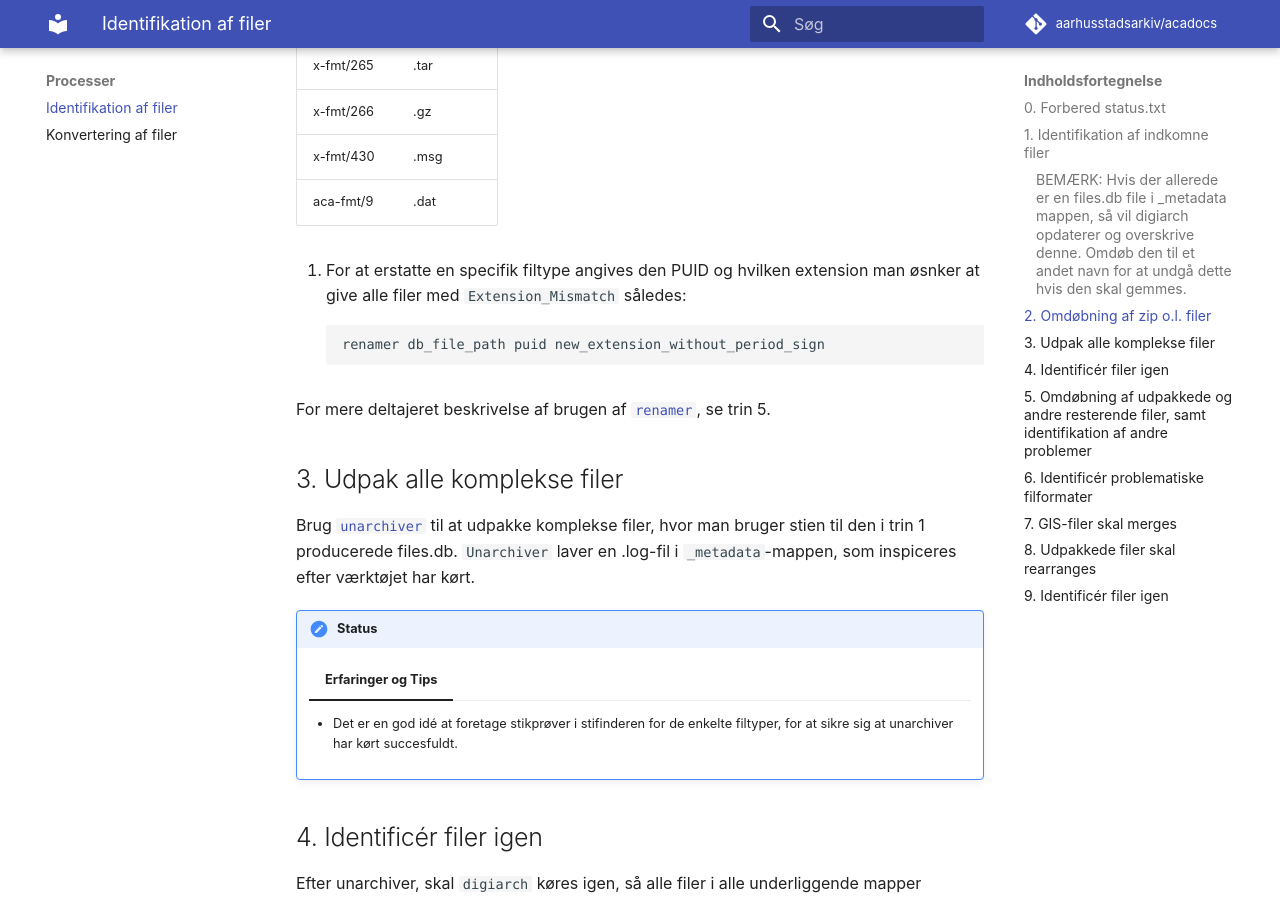
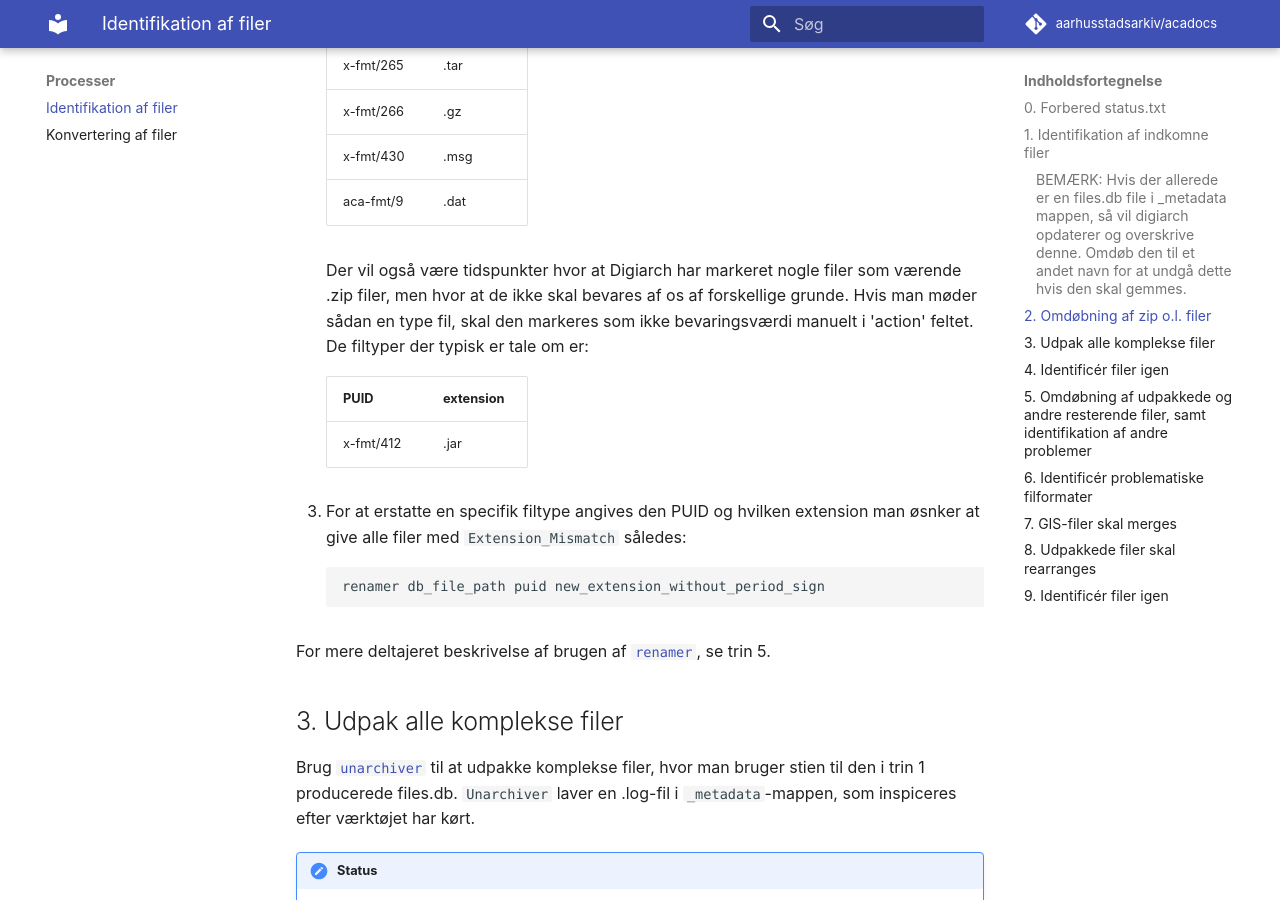
Before and after one commit to aarhusstadsarkiv/acadocs, an MkDocs documentation site: the page built from docs/processes/identify-files.md, in a window 1280 px wide and 900 px high, scrolled down 2652 px. Built offline with MkDocs 1.6.1 and Material for MkDocs 9.7.7, drawn with Linux system fonts in a browser that asks for light colours; comment, search, counter and statistics services are not loaded.

Commit message:
Tiføjede beskrivelse af hvilke typer af .zip filer der normalt skal undgåes

````diff
--- a/docs/processes/identify-files.md
+++ b/docs/processes/identify-files.md
@@ -62,22 +62,31 @@ For at rette op på det skal man gøre følgende:
 1. Sørg for først for at `renamer` er installeret og opdateret
 2. Dernærst, kig på de filer som har et `Extension_Mismatch`. Hvis nogle af dem har et af de PUID'er som er markeret nede i tabellen, så skal deres extension erstattes af den pågældende extension i tabellen.
 
-| PUID      | extension |
-| --------- | --------- |
-| fmt/411   | .rar      |
-| fmt/484   | .7z       |
-| fmt/613   | .rar      |
-| x-fmt/263 | .zip      |
-| x-fmt/264 | .rar      |
-| x-fmt/265 | .tar      |
-| x-fmt/266 | .gz       |
-| x-fmt/430 | .msg      |
-| aca-fmt/9 | .dat      |
+    | PUID      | extension |
+    | --------- | --------- |
+    | fmt/411   | .rar      |
+    | fmt/484   | .7z       |
+    | fmt/613   | .rar      |
+    | x-fmt/263 | .zip      |
+    | x-fmt/264 | .rar      |
+    | x-fmt/265 | .tar      |
+    | x-fmt/266 | .gz       |
+    | x-fmt/430 | .msg      |
+    | aca-fmt/9 | .dat      |
+
+    Der vil også være tidspunkter hvor at Digiarch har markeret nogle filer som værende .zip filer, men hvor at de ikke skal bevares af os af forskellige grunde. Hvis man møder sådan en type fil, skal den markeres som ikke bevaringsværdi manuelt i 'action' feltet. De filtyper der typisk er tale om er:
+
+    | PUID      | extension |
+    | --------- | --------- |
+    | x-fmt/412 | .jar      |
+
 
 3. For at erstatte en specifik filtype angives den PUID og hvilken extension man øsnker at give alle filer med  `Extension_Mismatch` således:
-```Bash
-renamer db_file_path puid new_extension_without_period_sign
-```
+    ```Bash
+    renamer db_file_path puid new_extension_without_period_sign
+    ```
+
+
 
 For mere deltajeret beskrivelse af brugen af [`renamer`](../tools/renamer.md), se trin 5.
 
````
Also changed, not shown: docs/manuals/synology/ssh_access.md (+1 -1 lines).
